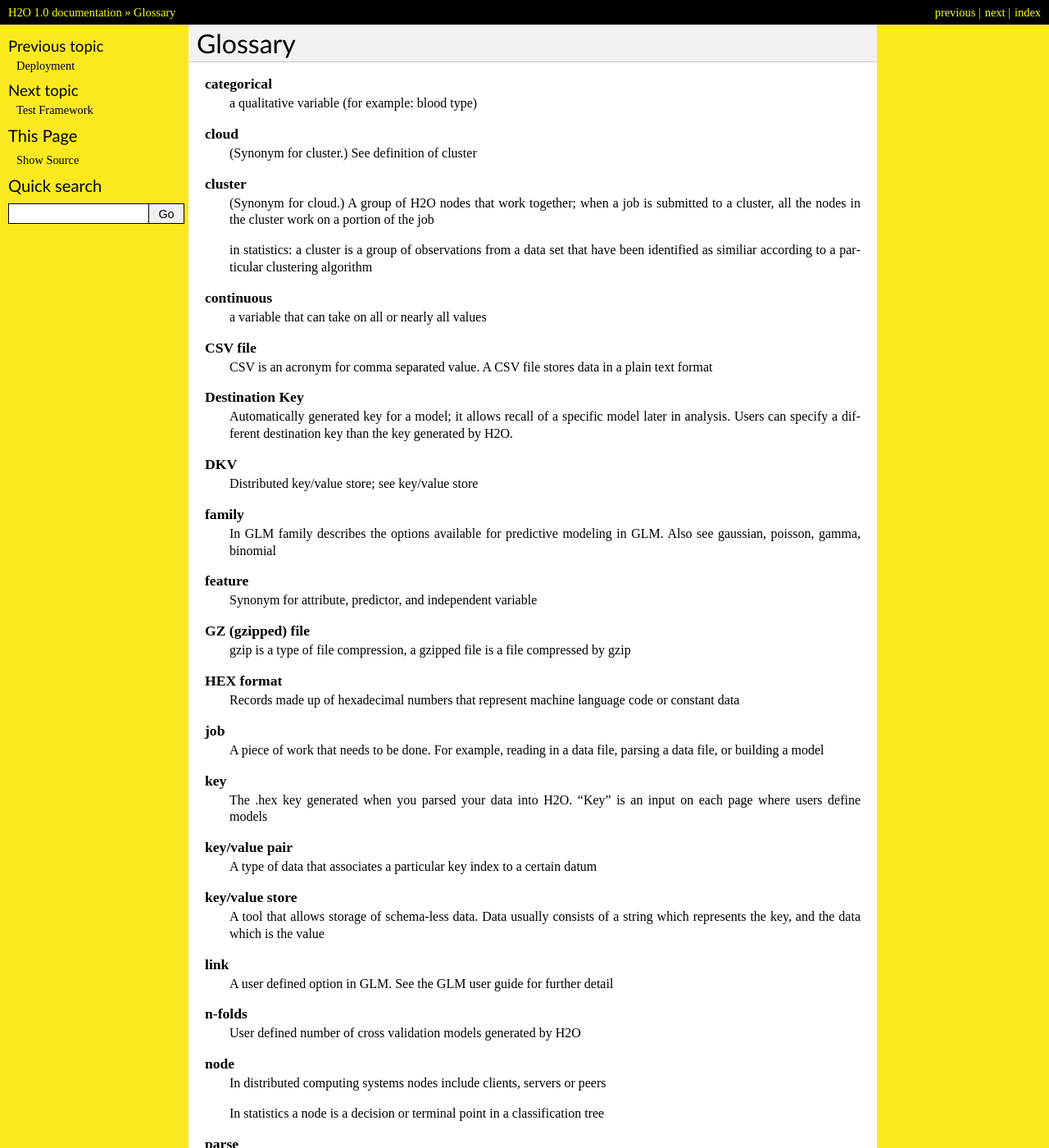
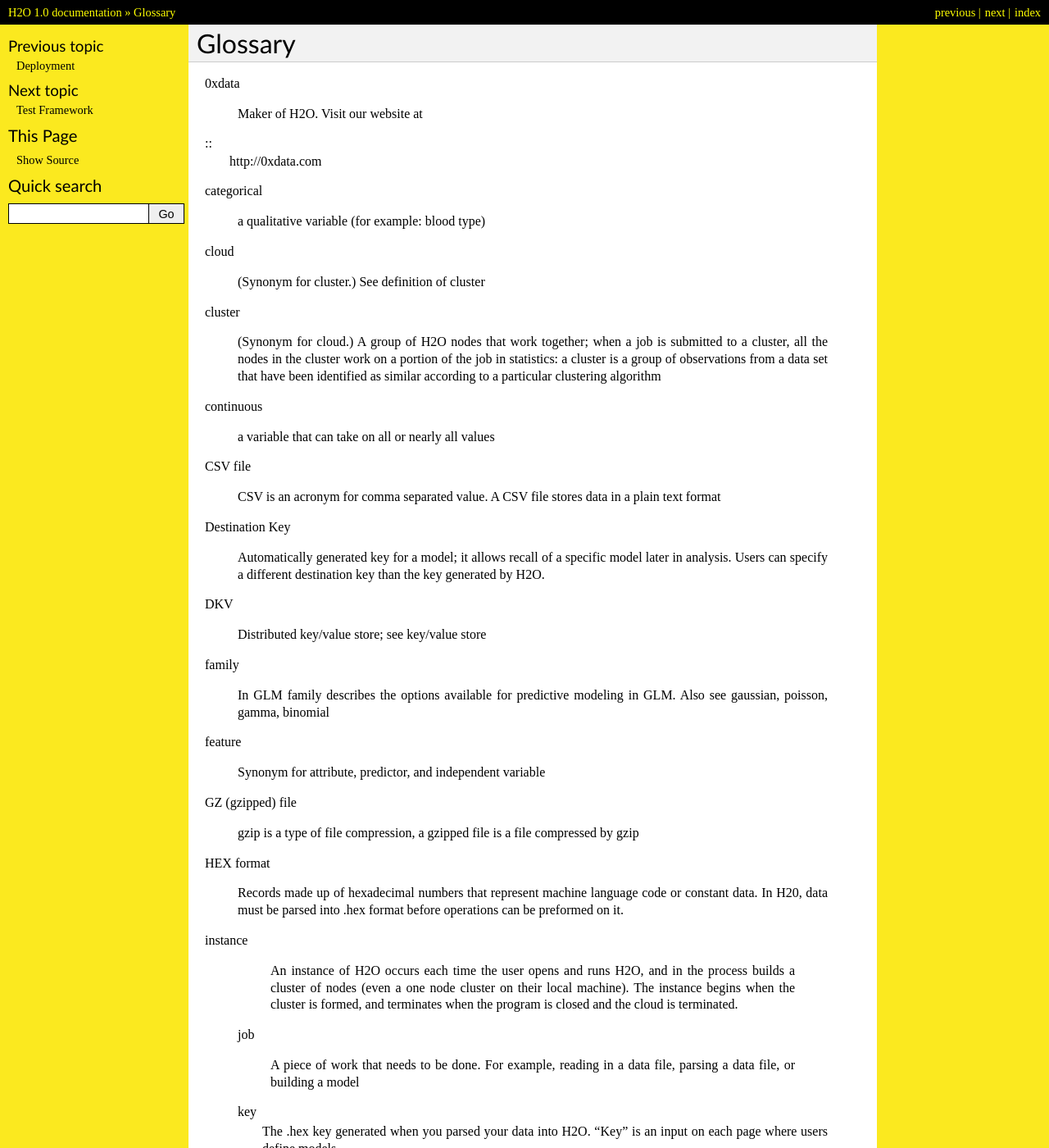
Before and after one commit to devinshields/h2odocs, a Sphinx documentation site: the page built from source/glossary.rst, in a window 1280 px wide and 1400 px high. Shown: the whole window at 82% size. Built offline with Sphinx 7.4.7, drawn with Linux system fonts in a browser that asks for light colours; formulas are drawn with MathJax 3; pages that are not in the unit, such as notebooks, are missing from menus.

Commit message:
corrections to idexing

```diff
--- a/source/algorithms/glm.rst
+++ b/source/algorithms/glm.rst
@@ -253,7 +253,7 @@ Cross Validation
 """"""""""""""""
 
 The model stated  as a the result of a GLM analysis in H2O can be
-presented with cross validated models at the users request. The
+presented with cross validated models at the user's request. The
 coefficients presented in the result model are independent of those in
 any of the cross validated models, and are generated via least squares
 on the full data set. Cross validated models are generated by taking a 90%
--- a/source/glossary.rst
+++ b/source/glossary.rst
@@ -5,61 +5,73 @@ Glossary
 
 .. glossary::
 
-   categorical
+0xdata
 
-        a qualitative variable (for example: blood type)
+   Maker of H2O. Visit our website at
 
-   cloud
+::
+  http://0xdata.com
 
-        (Synonym for cluster.)  See definition of cluster
 
-   cluster
+categorical
 
-        (Synonym for cloud.)  A group of H2O nodes that work together;
-        when a job is submitted to a cluster, all the nodes in the
-        cluster work on a portion of the job
+   a qualitative variable (for example: blood type)
 
-        in statistics: a cluster is a group of observations from a
-	data set that have been identified as similiar according to a
-	particular clustering algorithm
+cloud
 
-   continuous
+   (Synonym for cluster.)  See definition of cluster
 
-	a variable that can take on all or nearly all values
+cluster
 
-   CSV file
+   (Synonym for cloud.)  A group of H2O nodes that work together; when a
+   job is submitted to a cluster, all the nodes in
+   the cluster work on a portion of the job in statistics: a cluster is a
+   group of observations from a data set that have been identified as
+   similar according to a particular clustering algorithm
 
-       CSV is an acronym for comma separated value. A CSV file stores
-       data in a plain text format
+continuous
 
-   Destination Key
+   a variable that can take on all or nearly all values
 
-	Automatically generated key for a model; it allows recall of a
-	specific model later in analysis. Users can specify a
-	different destination key than the key generated by H2O.
+CSV file
 
-   DKV
+   CSV is an acronym for comma separated value. A CSV file stores
+   data in a plain text format
 
-        Distributed key/value store; see key/value store
+Destination Key
 
-   family
+   Automatically generated key for a model; it allows recall of a
+   specific model later in analysis. Users can specify a
+   different destination key than the key generated by H2O.
 
-	In GLM family describes the options available for predictive
-	modeling in GLM. Also see gaussian, poisson, gamma, binomial
+DKV
 
-   feature
+   Distributed key/value store; see key/value store
 
-        Synonym for attribute, predictor, and independent variable
+family
 
-   GZ (gzipped) file
+   In GLM family describes the options available for predictive
+   modeling in GLM. Also see gaussian, poisson, gamma, binomial
 
-        gzip is a type of file compression, a gzipped file is a file
-	compressed by gzip
+feature
 
-   HEX format
+   Synonym for attribute, predictor, and independent variable
 
-        Records made up of hexadecimal numbers that represent machine
-	language code or constant data
+GZ (gzipped) file
+
+   gzip is a type of file compression, a gzipped file is a file
+   compressed by gzip
+
+HEX format
+
+   Records made up of hexadecimal numbers that represent machine
+   language code or constant data. In H20, data must be parsed into .hex
+   format before operations can be preformed on
+   it.
+
+instance
+
+        An instance of H2O occurs each time the user opens and runs H2O, and in the   process builds a cluster of nodes (even a one node cluster on their local machine). The instance begins when the cluster is formed, and terminates when the program is closed and the cloud is terminated.
 
    job
 
```
